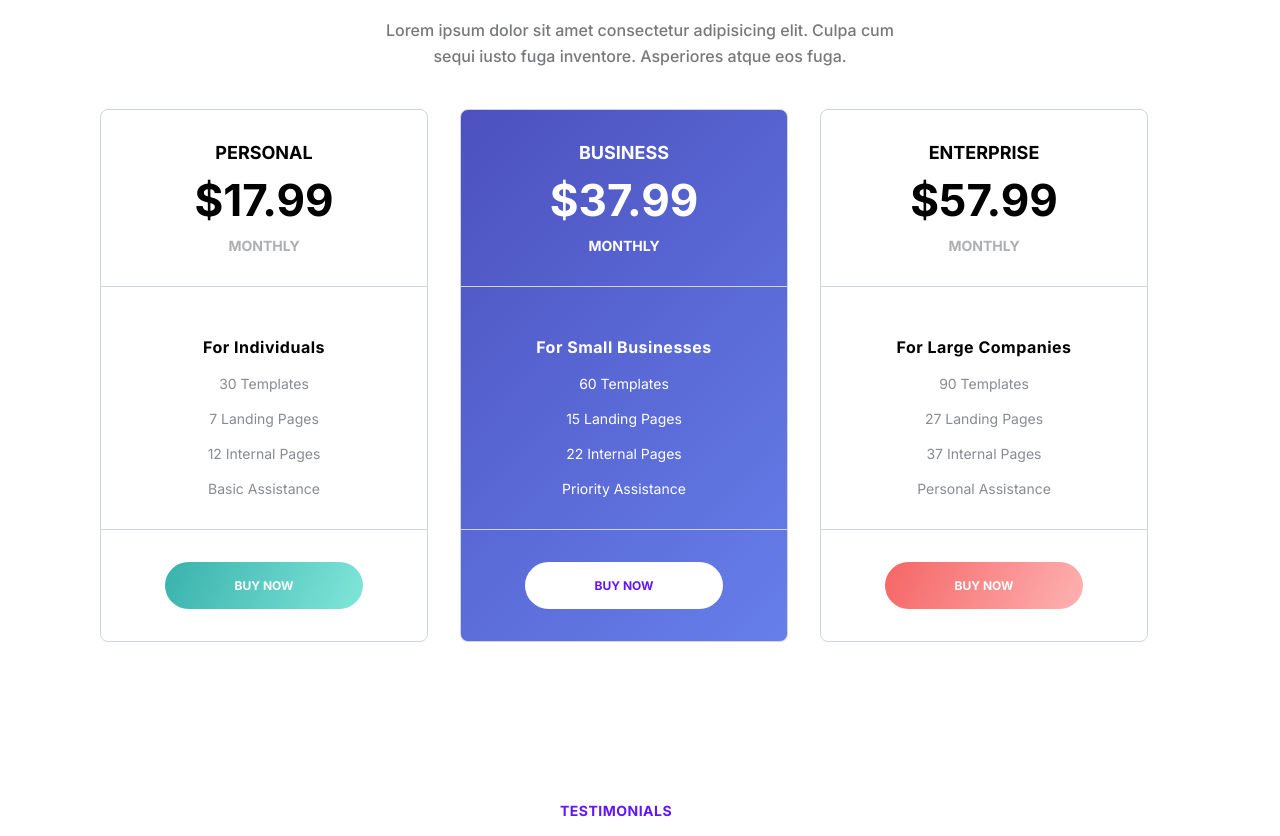
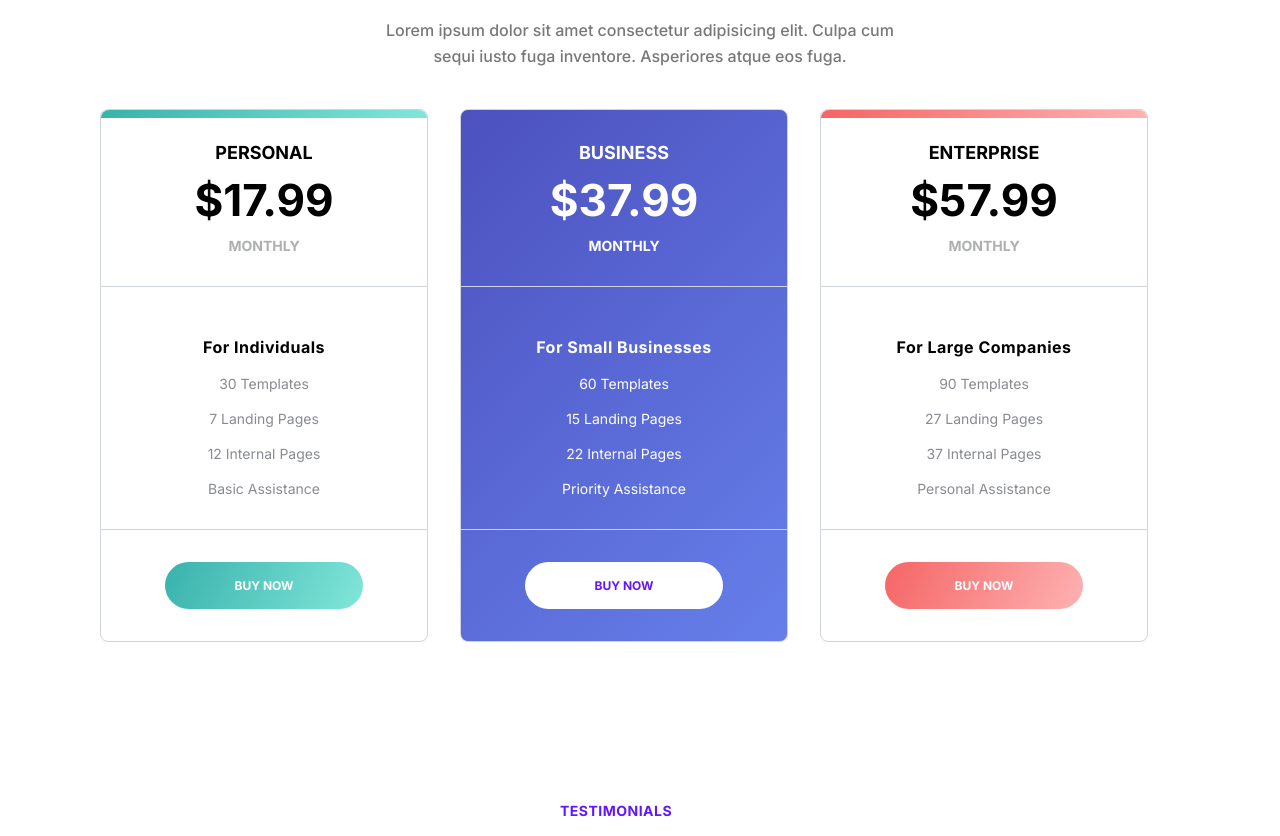
Before and after one commit to kenrichub/Treact-Replica, a plain HTML site: page index.html in a window 1280 px wide. Shown: the part 3469-4305 px from the top of the page. Drawn offline with Linux system fonts and the light colour scheme.

Commit message:
plan border

```diff
--- a/index.html
+++ b/index.html
@@ -333,6 +333,7 @@
         <p class="pricing__para">Lorem ipsum dolor sit amet consectetur adipisicing elit. Culpa cum sequi iusto fuga inventore. Asperiores atque eos fuga.</p>
         <div class="plans__wrapper">
           <div class="plans">
+            <div class="personal__top-border"></div>
             <div class="plan__header">
               <span class="plan__name">PERSONAL</span>
               <span class="plan__price">$17.99</span>
@@ -370,6 +371,7 @@
           </div>
           <div class="plans">
             <div class="plan__header">
+              <div class="enterprise__top-border"></div>
               <span class="plan__name">ENTERPRISE</span>
               <span class="plan__price">$57.99</span>
               <span class="plan__duration">MONTHLY</span>
--- a/styles.css
+++ b/styles.css
@@ -499,6 +499,7 @@ p {
   border: solid 1px rgb(208, 213, 221);
   border-radius: 8px;
   width: calc(100% / 3);
+  position: relative;
 }
 
 .plan__header {
@@ -561,6 +562,28 @@ p {
   border: none;
   font-size: 12px;
   font-weight: bold;
+}
+
+.personal__top-border {
+  position: absolute;
+  left: 0;
+  right: 0;
+  top: 0;
+  background: linear-gradient(115deg, rgb(56, 178, 172) 0%, rgb(129, 230, 217) 100%);
+  height: 8px;
+  border-top-left-radius: 8px;
+  border-top-right-radius: 8px;
+}
+
+.enterprise__top-border {
+  position: absolute;
+  left: 0;
+  right: 0;
+  top: 0;
+  background: linear-gradient(115deg, rgb(245, 101, 101) 0%, rgb(254, 178, 178) 100%);
+  height: 8px;
+  border-top-left-radius: 8px;
+  border-top-right-radius: 8px;
 }
 
 .plans__business {
```
